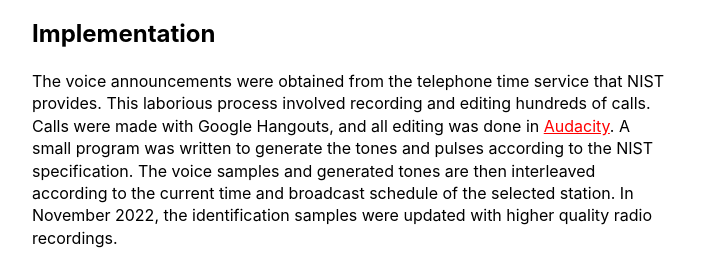
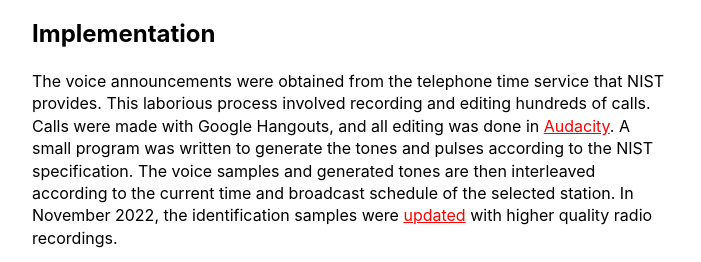
Before and after one commit to kalafut/wwv, a website built with webpack: page src/index.html in a window 1280 px wide. Shown: the part 1683-1945 px from the top of the page, without its empty margins (288-989 px from the left). Built offline with nearby package versions, Linux system fonts and the light colour scheme; files whose address does not match are found by name; what driftless would draw is missing.

Commit message:
Link to audio update PR

```diff
--- a/src/index.html
+++ b/src/index.html
@@ -148,7 +148,7 @@
           <h2 id="implementation">Implementation</h2>
 
           <p>The voice announcements were obtained from the telephone time service that NIST provides. This laborious process involved recording and editing hundreds of calls. Calls were made with Google Hangouts, and all editing was done in <a href="https://www.audacityteam.org/">Audacity</a>. A small program was written to generate the tones and pulses according to the NIST specification. The voice samples and generated tones are then interleaved according
-          to the current time and broadcast schedule of the selected station. In November 2022, the identification samples were updated with higher quality radio recordings.</p>
+          to the current time and broadcast schedule of the selected station. In November 2022, the identification samples were <a href="https://github.com/kalafut/wwv/issues/31">updated</a> with higher quality radio recordings.</p>
 
           <p>The application itself is entirely in Javascript. It leans heavily on the <a href="https://howlerjs.com/">Howler</a> and <a href="https://github.com/dbkaplun/driftless">Driftless</a> libraries to accurately sequence the audio clips.</p>
 
```
Also changed, not shown: dist/index.html, 2 other files.
